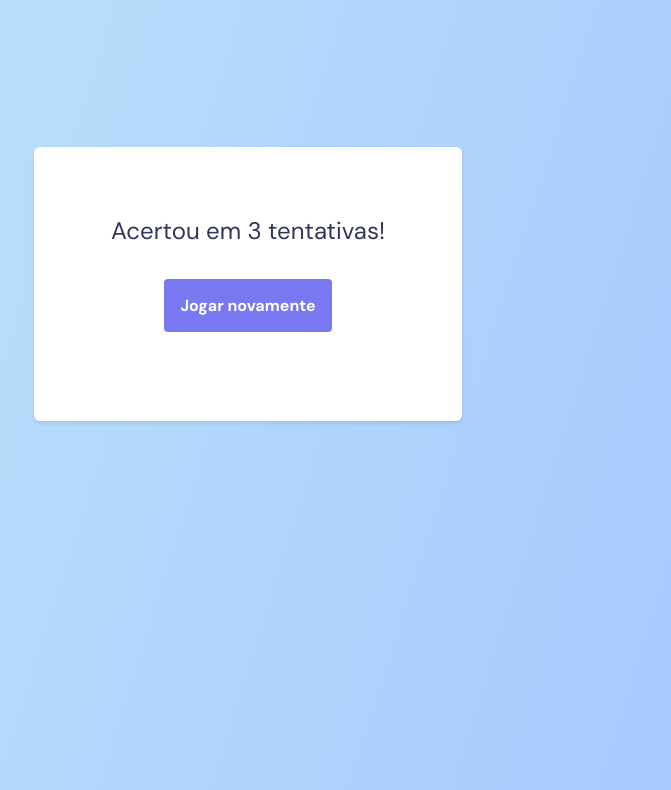
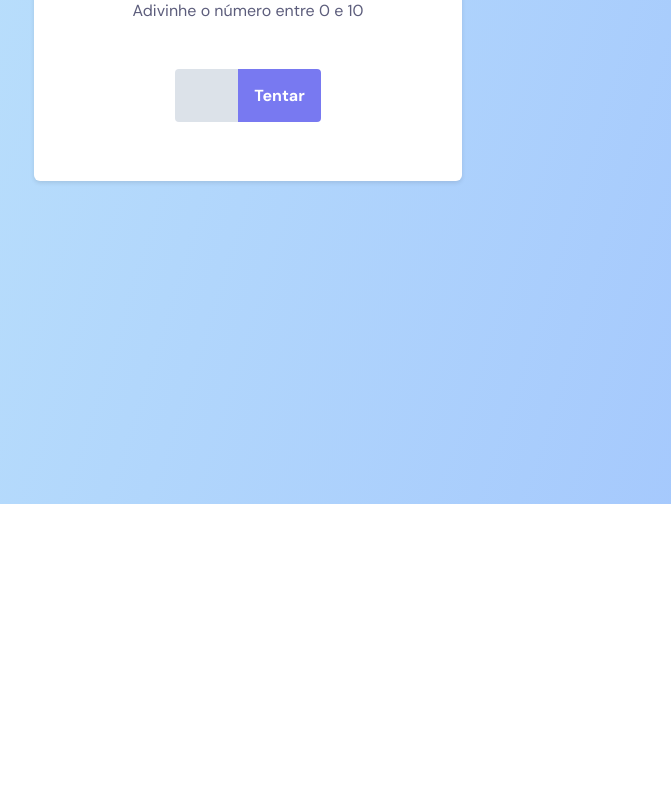
Before and after one commit to Edna06/JogoDaAdivinha--o, a plain HTML site: page index.html in a window 1280 px wide. Shown: the part 296-1086 px from the top of the page, without its empty margins (392-1063 px from the left). After the commit the page ends 800 px from the top, so only its background shows below. Drawn offline with Linux system fonts and the light colour scheme.

Commit message:
Adicionando eventos ao meu projeto

```diff
--- a/index.html
+++ b/index.html
@@ -16,20 +16,23 @@
 
   <body>
     <main>
-      <div class="screen1 hide">
+      <div class="screen1">
         <h1>Jogo da Adivinhação</h1>
         <p>Adivinhe o número entre 0 e 10</p>
 
         <form action="">
-          <input type="number" />
-          <button>Tentar</button>
+          <input id="inputNumber" type="number" />
+          <button onClick="handleClick(event)">Tentar</button>
+          <!-- vai rodar uma função javascript quando eu clicar (onClick) -->
         </form>
       </div>
 
-      <div class="screen2">
+      <div class="screen2 hide">
         <h2>Acertou em <span> 3 </span> tentativas!</h2>
         <button>Jogar novamente</button>
       </div>
     </main>
+
+    <script src="./main.js"></script>
   </body>
 </html>
--- /dev/null
+++ b/main.js
@@ -0,0 +1,20 @@
+// fazendo a lógica com a criação do número aleatório
+
+const randomNumber = Math.round(Math.random() * 10)
+let xAttemps = 1 // número de tentativas
+
+// adicionando funções ao botão
+function handleClick(event) {
+  event.preventDefault() //para que apareça permanentemente quando eu clicar e não fique as configurações automáticas do meu form
+
+  const inputNumber = document.querySelector("#inputNumber")
+
+  //add caminhos
+  if (Number(inputNumber.value) == randomNumber) {
+    document.querySelector(".screen1").classList.add("hide")
+    document.querySelector(".screen2").classList.remove("hide")
+
+    document.querySelector(".screen2 h2 span").innerText = xAttemps
+  }
+  xAttemps++
+}
--- a/style.css
+++ b/style.css
@@ -16,7 +16,8 @@ body {
   /* para centralizar o meu main na página*/
   display: grid;
   place-items: center;
-  height: 100vw;
+  height: 100vh;
+
 }
 
 button {
```
